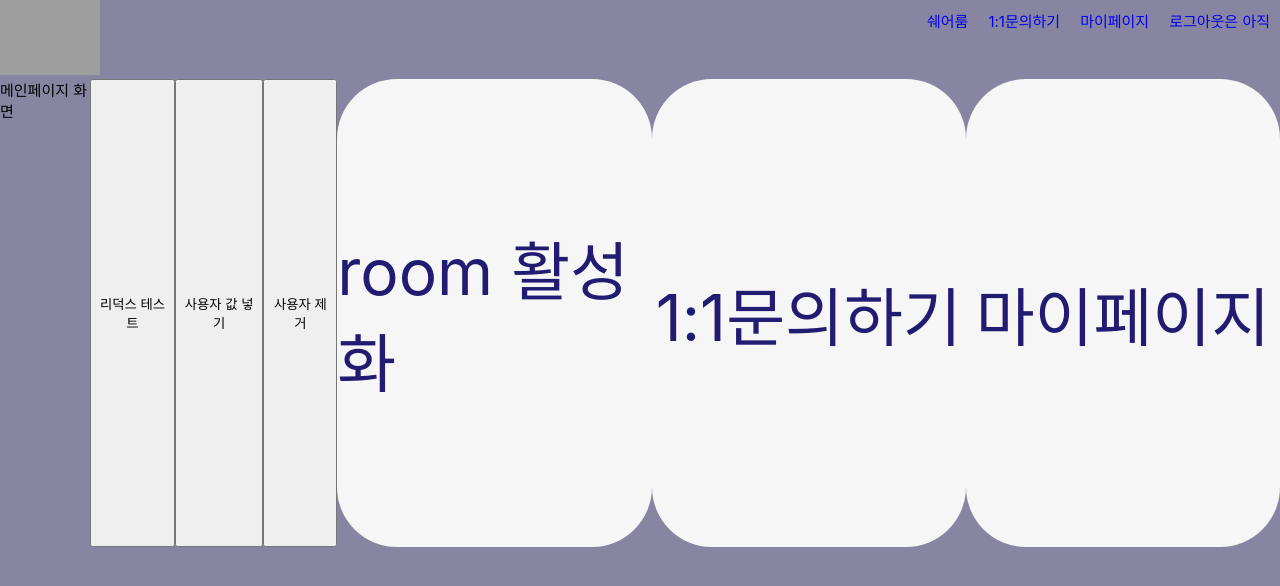
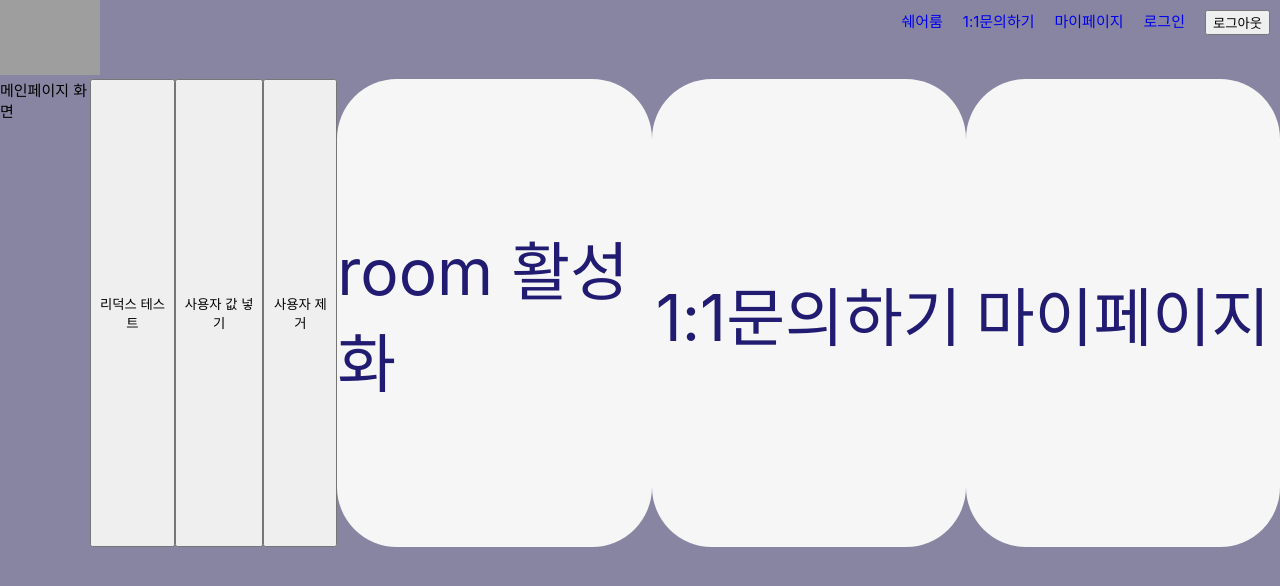
Before and after one commit to yoon828/YOUniverse, a React (Create React App) app in the folder frontend/: page / in a window 1280 px wide. Shown: the top 586 px of the page. Built offline with nearby package versions, Linux system fonts and the light colour scheme; grey boxes are pictures that could not be loaded.

Commit message:
:sparkles: [FE] | [S07P12C204-137] feat : 로그아웃

```diff
--- a/frontend/src/module/LogoutModule.jsx
+++ b/frontend/src/module/LogoutModule.jsx
@@ -0,0 +1,20 @@
+import React from 'react';
+import { useDispatch } from 'react-redux';
+import { deleteToken } from 'redux/auth';
+
+const LogoutModule = () => {
+  const dispatch = useDispatch();
+  const deleteUser = () => {
+    console.log('check');
+    console.log(dispatch(deleteToken));
+    dispatch(deleteToken({ accessToken: '', refreshToken: '' }));
+  };
+  return (
+    <div className="logout_box">
+      <button className="logout_button" onClick={deleteUser}>
+        로그아웃
+      </button>
+    </div>
+  );
+};
+export default LogoutModule;
--- a/frontend/src/pages/App.js
+++ b/frontend/src/pages/App.js
@@ -5,6 +5,7 @@ import '../common/style/all.scss';
 import '../common/style/app.scss';
 import MainPage from './MainPage';
 import Login from './enter/LoginPage';
+import LogoutModule from '../module/LogoutModule';
 import Guest from './enter/GuestPage';
 import Invite from './enter/InvitePage';
 import CallBack from './enter/CallBackPage';
@@ -38,7 +39,10 @@ const App = () => {
             <Link to="/:userId">마이페이지</Link>
           </div>
           <div>
-            <Link to="/login">로그아웃은 아직</Link>
+            <Link to="/login">로그인</Link>
+          </div>
+          <div>
+            <LogoutModule />
           </div>
         </div>
       </header>
--- a/frontend/src/pages/enter/CallBackPage.jsx
+++ b/frontend/src/pages/enter/CallBackPage.jsx
@@ -14,9 +14,6 @@ const CallBackPage = () => {
   const refreshToken = url.get('refreshToken');
 
   useEffect(() => {
-    const accessToken = url.get('accessToken');
-    const refreshToken = url.get('refreshToken');
-
     if (accessToken && refreshToken) {
       dispatch(
         saveToken({ accessToken: accessToken, refreshToken: refreshToken })
--- a/frontend/src/redux/store.js
+++ b/frontend/src/redux/store.js
@@ -1,7 +1,7 @@
 import React from 'react';
 import { configureStore } from '@reduxjs/toolkit';
 import userReducer from './user';
-import { authReducer } from './auth';
+import authReducer from './auth';
 
 //만든 reducer 추가해주기
 export default configureStore({
```
